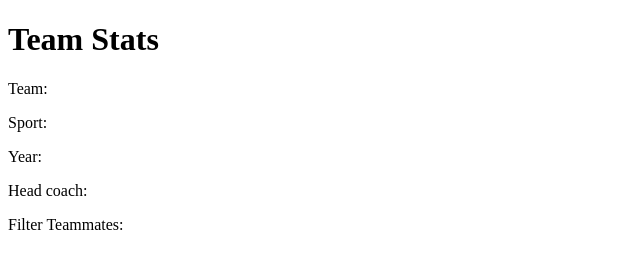
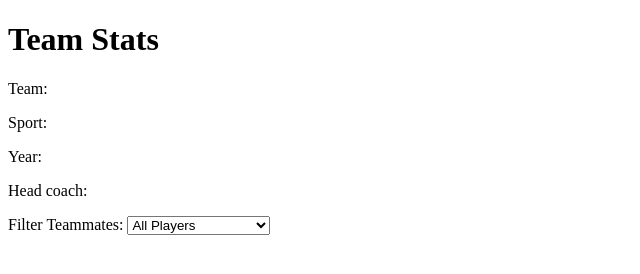
Before and after one commit to Jonnie254/A-football-Team-Cards, a plain HTML site: page index.html in a window 1280 px wide. Shown: the whole page, without its empty margins (0-640 px from the left). Drawn offline with Linux system fonts and the light colour scheme.

Commit message:
added some codde

```diff
--- a/index.html
+++ b/index.html
@@ -18,6 +18,15 @@
             <p>Head coach: <span id="head-coach"></span></p>
         </div>
         <label class="options-label" for="players">Filter Teammates:</label>
+        <select name="players" id="players">
+            <option value="all">All Players</option>
+            <option value="nickname">Nicknames</option>
+            <option value="forward">Position Forward</option>
+            <option value="midfielder">Position Midfielder</option>
+            <option value="defender">Position Defender</option>
+            <option value="goalkeeper">Position Goalkeeper</option>
+        </select>
+
 
     </main>
 </body>
```
